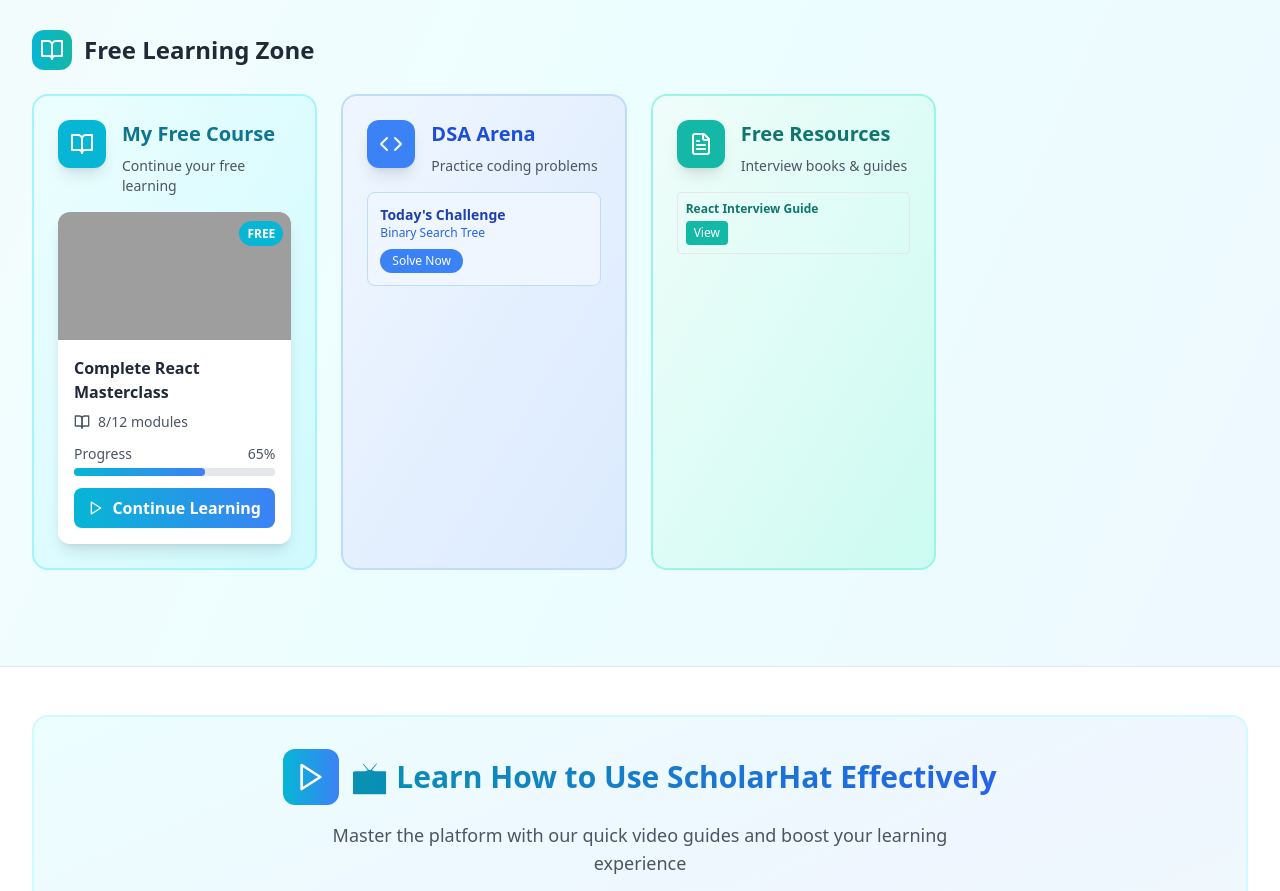
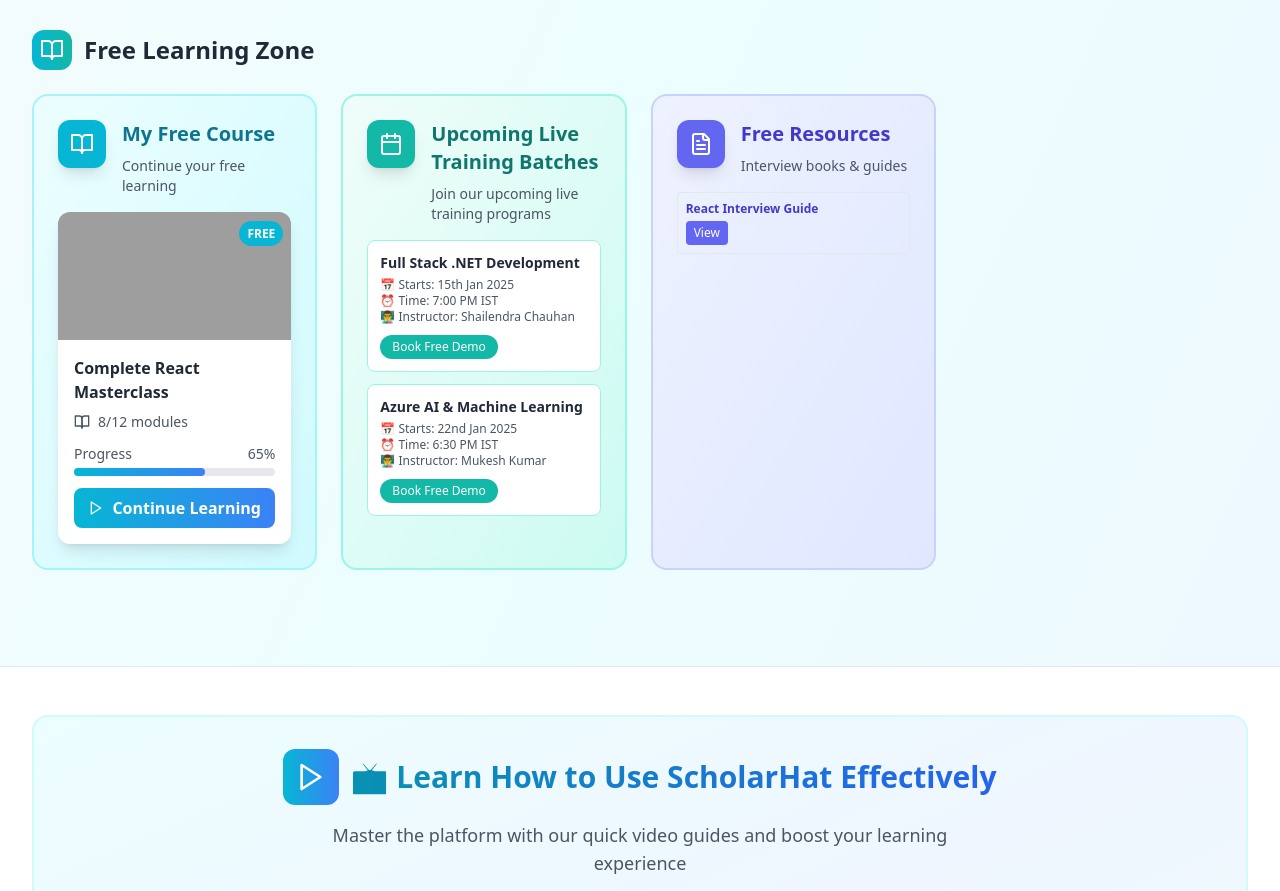
Before and after one commit to souravkmr1/LMS_dashboard, a React (Vite) app: page / in a window 1280 px wide. Shown: the part 1331-2222 px from the top of the page. Built offline with nearby package versions, Linux system fonts and the light colour scheme; grey boxes are pictures that could not be loaded.

Commit message:
Update Upcoming Masterclass to show Live Training Batches

```diff
--- a/src/App.tsx
+++ b/src/App.tsx
@@ -22,6 +22,34 @@ function App() {
 
   const freeCourse = mockCourses.find(c => c.type === 'free');
   const paidCourse = mockCourses.find(c => c.type === 'paid');
+
+  // Mock upcoming live training batches
+  const upcomingLiveTrainingBatches = [
+    {
+      id: '1',
+      name: 'Full Stack .NET Development',
+      startDate: '15th Jan 2025',
+      time: '7:00 PM IST',
+      duration: '3 Months',
+      instructor: 'Shailendra Chauhan'
+    },
+    {
+      id: '2',
+      name: 'Azure AI & Machine Learning',
+      startDate: '22nd Jan 2025',
+      time: '6:30 PM IST',
+      duration: '2.5 Months',
+      instructor: 'Mukesh Kumar'
+    },
+    {
+      id: '3',
+      name: 'React & Node.js Bootcamp',
+      startDate: '1st Feb 2025',
+      time: '8:00 PM IST',
+      duration: '4 Months',
+      instructor: 'Priyanka Yadav'
+    }
+  ];
 
   // Mock course-wise certification progress
   const certificationProgress = [
@@ -118,20 +146,24 @@ function App() {
         </div>
       </FeatureBox>
 
-      {/* Upcoming Masterclass */}
+      {/* Upcoming Live Training Batches */}
       <FeatureBox
-        title="Upcoming Masterclass"
-        description="Don't miss our free sessions"
+        title="Upcoming Live Training Batches"
+        description="Join our upcoming live training programs"
         icon={Calendar}
         color="teal"
       >
         <div className="space-y-3">
-          {mockEvents.filter(e => e.isFree).slice(0, 2).map(event => (
-            <div key={event.id} className="border rounded-lg p-3 hover:bg-teal-50 transition-colors">
-              <h4 className="font-semibold text-sm text-gray-800">{event.title}</h4>
-              <p className="text-xs text-gray-600 mb-2">{event.date.toLocaleDateString()}</p>
+          {upcomingLiveTrainingBatches.slice(0, 2).map(batch => (
+            <div key={batch.id} className="bg-white border border-teal-200 rounded-lg p-3 hover:bg-teal-50 transition-colors">
+              <h4 className="font-semibold text-sm text-gray-800 mb-1">{batch.name}</h4>
+              <div className="text-xs text-gray-600 mb-2">
+                <p>📅 Starts: {batch.startDate}</p>
+                <p>⏰ Time: {batch.time}</p>
+                <p>👨‍🏫 Instructor: {batch.instructor}</p>
+              </div>
               <button className="text-xs bg-teal-500 text-white px-3 py-1 rounded-full hover:bg-teal-600 transition-colors">
-                Register
+                Book Free Demo
               </button>
             </div>
           ))}
@@ -465,19 +497,27 @@ function App() {
             {freeCourse && <CourseCard course={freeCourse} />}
           </FeatureBox>
 
-          {/* DSA Practice */}
+          {/* Upcoming Live Training Batches */}
           <FeatureBox
-            title="DSA Arena"
-            description="Practice coding problems"
-            icon={Code}
-            color="blue"
+            title="Upcoming Live Training Batches"
+            description="Join our upcoming live training programs"
+            icon={Calendar}
+            color="teal"
           >
-            <div className="bg-blue-50 border border-blue-200 rounded-lg p-3">
-              <h4 className="font-semibold text-blue-800 text-sm">Today's Challenge</h4>
-              <p className="text-xs text-blue-600">Binary Search Tree</p>
-              <button className="mt-2 text-xs bg-blue-500 text-white px-3 py-1 rounded-full">
-                Solve Now
-              </button>
+            <div className="space-y-3">
+              {upcomingLiveTrainingBatches.slice(0, 2).map(batch => (
+                <div key={batch.id} className="bg-white border border-teal-200 rounded-lg p-3 hover:bg-teal-50 transition-colors">
+                  <h4 className="font-semibold text-sm text-gray-800 mb-1">{batch.name}</h4>
+                  <div className="text-xs text-gray-600 mb-2">
+                    <p>📅 Starts: {batch.startDate}</p>
+                    <p>⏰ Time: {batch.time}</p>
+                    <p>👨‍🏫 Instructor: {batch.instructor}</p>
+                  </div>
+                  <button className="text-xs bg-teal-500 text-white px-3 py-1 rounded-full hover:bg-teal-600 transition-colors">
+                    Book Free Demo
+                  </button>
+                </div>
+              ))}
             </div>
           </FeatureBox>
 
@@ -486,12 +526,12 @@ function App() {
             title="Free Resources"
             description="Interview books & guides"
             icon={FileText}
-            color="teal"
+            color="indigo"
           >
             <div className="space-y-2">
               <div className="border rounded p-2">
                 <h4 className="text-xs font-semibold">React Interview Guide</h4>
-                <button className="text-xs bg-teal-500 text-white px-2 py-1 rounded mt-1">
+                <button className="text-xs bg-indigo-500 text-white px-2 py-1 rounded mt-1">
                   View
                 </button>
               </div>
```
